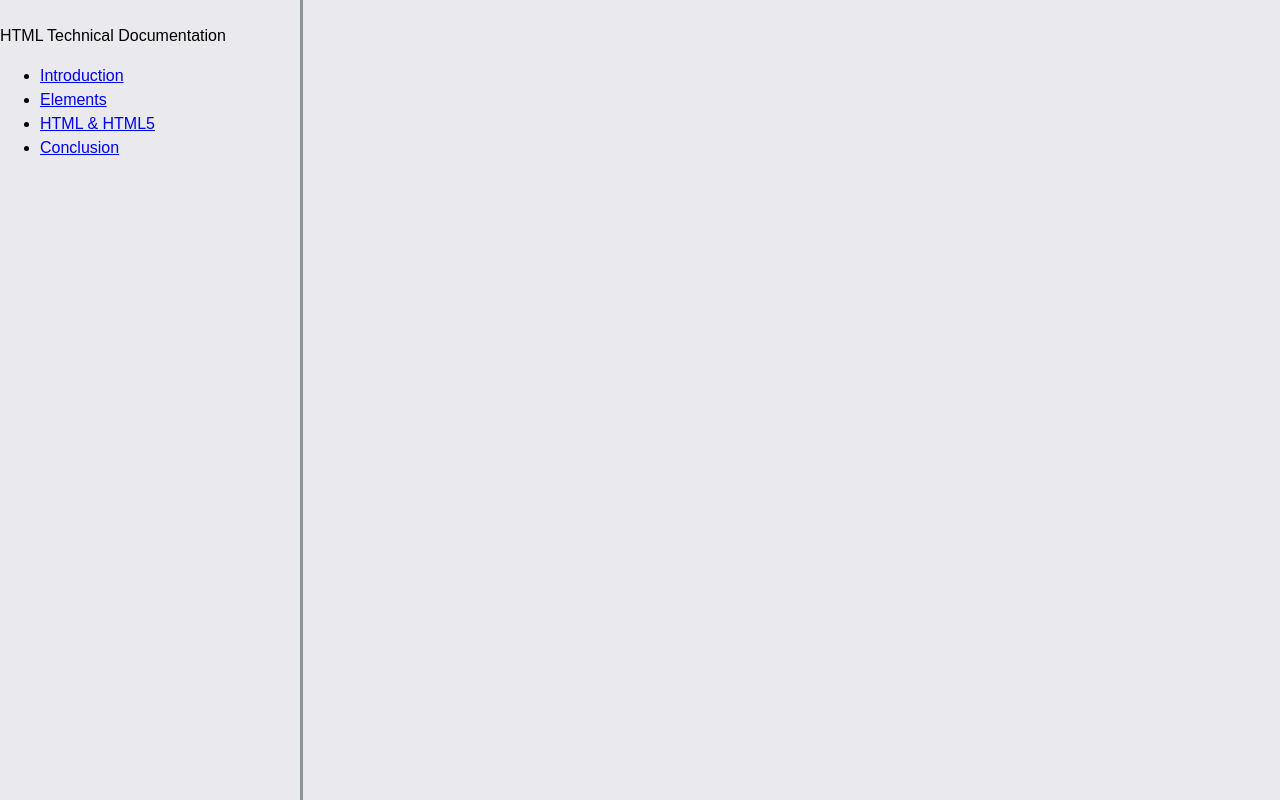
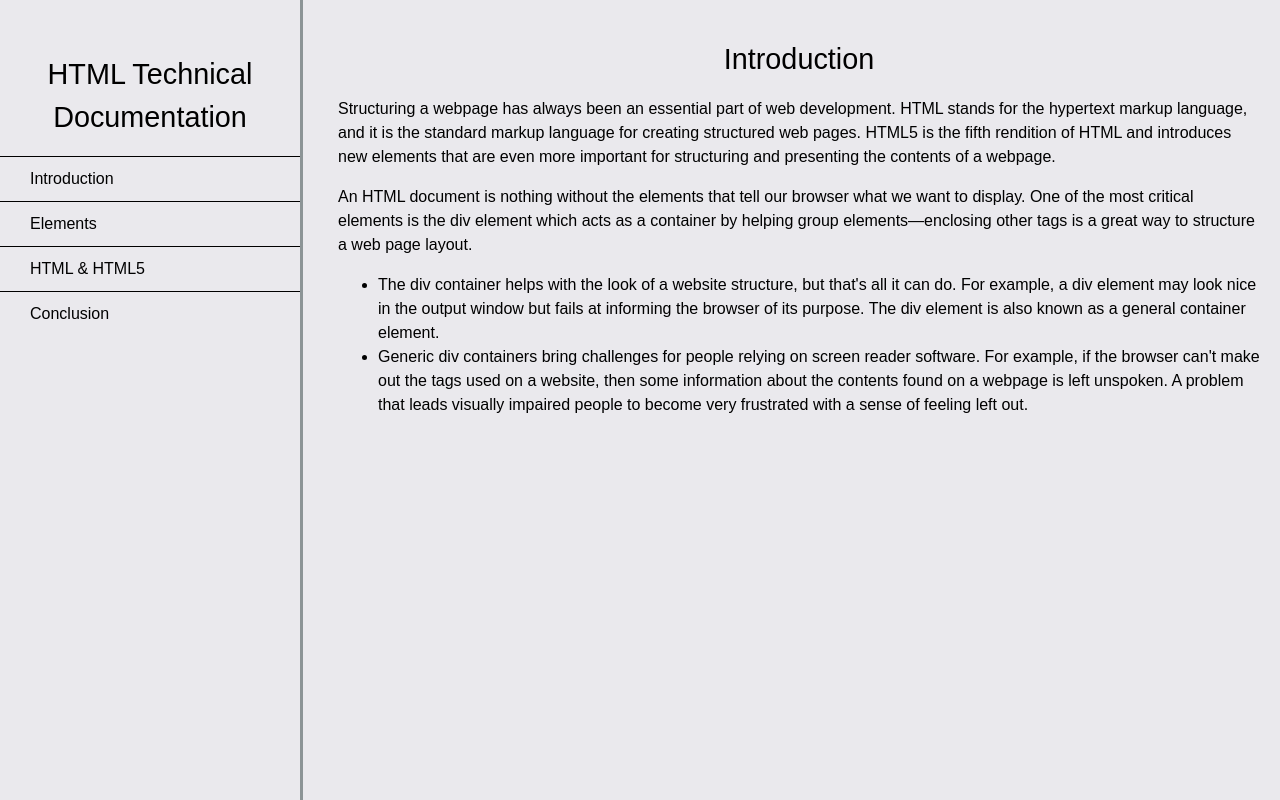
Before and after one commit to coderchris1234/Techhnical-web-page, a plain HTML site: page index.html in a window 1280 px wide. Drawn offline with Linux system fonts and the light colour scheme.

Commit message:
2 changes made files made to my index and css file

```diff
--- a/index.html
+++ b/index.html
@@ -28,5 +28,29 @@
           </li>
         </ul>
     </nav>
+
+    <main id="main_doc">
+        <section class="main_sec" id="Introduction">
+            <header>Introduction</header>
+            <article>
+              <p>Structuring a webpage has always been an essential part of web development. HTML stands for the hypertext markup
+                language, and it is the standard markup language for creating structured web pages. HTML5 is the fifth rendition of HTML
+                and introduces new elements that are even more important for structuring and presenting the contents of a webpage.</p>
+                <p>An HTML document is nothing without the elements that tell our browser what we want to display. One of the most critical
+                elements is the div element which acts as a container by helping group elements—enclosing other tags is a great way to
+                structure a web page layout.</p>
+                <ul>
+                  <li>The div container helps with the look of a website structure, but that's all it can do. For example, a div element
+                    may
+                    look nice in the output window but fails at informing the browser of its purpose. The div element is also known as a
+                    general container element.</li>
+                  <li>Generic div containers bring challenges for people relying on screen reader software. For example, if the browser
+                    can't
+                    make out the tags used on a website, then some information about the contents found on a webpage is left unspoken. A
+                    problem that leads visually impaired people to become very frustrated with a sense of feeling left out.</li>
+                </ul>
+            </article>
+        </section>
+    </main>
 </body>
 </html>
--- a/style.css
+++ b/style.css
@@ -18,4 +18,49 @@ body{
     border-color: rgba(0, 22, 22, 0.4);
   }
 
+  #navbar ul {
+    height: 90%;
+    padding: 0;
+    overflow-y: auto;
+    overflow-x: hidden;
+  }
+
+
+#navbar li {
+  color: #000;
+  border-top: 1px solid;
+  list-style: none;
+  position: relative;
+  width: 100%;
+}
+
+
+#navbar a {
+  display: block;
+  padding: 10px 30px;
+  color: #000;
+  text-decoration: none;
+  cursor: pointer;
+}
+
+
+#main_doc {
+  position: absolute;
+  margin-left: 310px;
+  padding: 20px;
+  margin-bottom: 110px;
+}
+
+  h3 {
+    margin: 1px !important;
+    text-decoration: underline;
+  }
+
+  header {
+    color: #000;
+    margin: 10px;
+    text-align: center;
+    font-size: 1.8em;
+  }
+
 /* Path: style.css */
```
